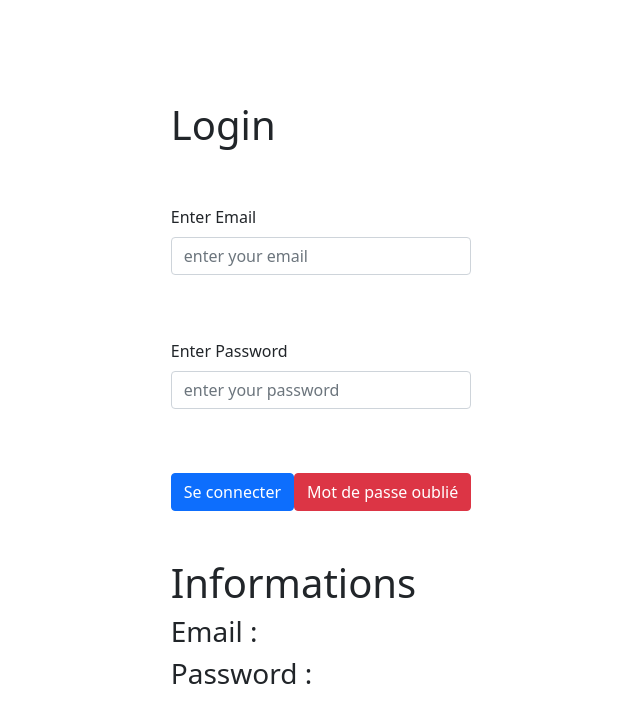
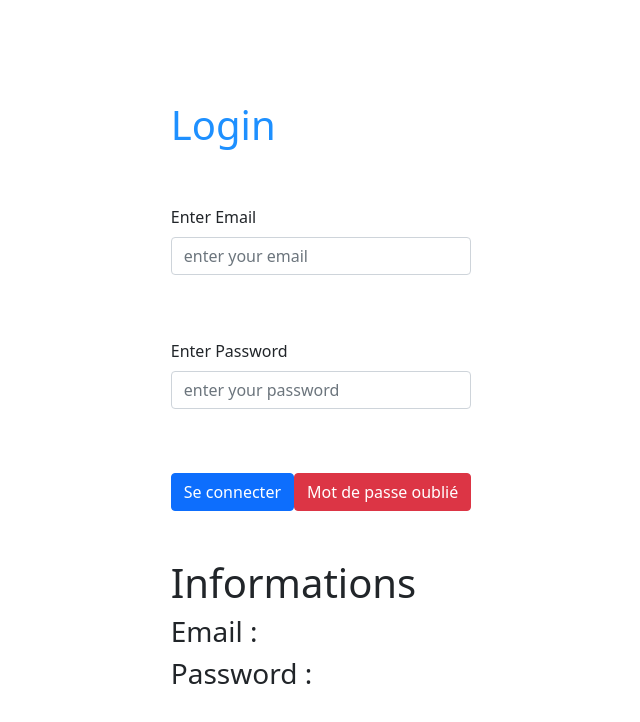
Before and after one commit to otmaneeee/otmaneReact, a React (Create React App) app: page / in a window 1280 px wide. Shown: the top 722 px of the page, without its empty margins (319-959 px from the left). Built offline with nearby package versions, Linux system fonts and the light colour scheme.

Commit message:
show info

```diff
--- a/src/containers/Login/Login.css
+++ b/src/containers/Login/Login.css
@@ -2,3 +2,6 @@
     display:flex;
     justify-content: space-evenly;
 }
+#title{
+    color:dodgerblue;
+}
--- a/src/containers/Login/Login.jsx
+++ b/src/containers/Login/Login.jsx
@@ -26,7 +26,7 @@ const Login = () => {
 
   return (
     <div>
-      <h1>Login</h1>
+      <h1 id="title">Login</h1>
       <br></br>
       <br></br>
       <CustomInput
```
